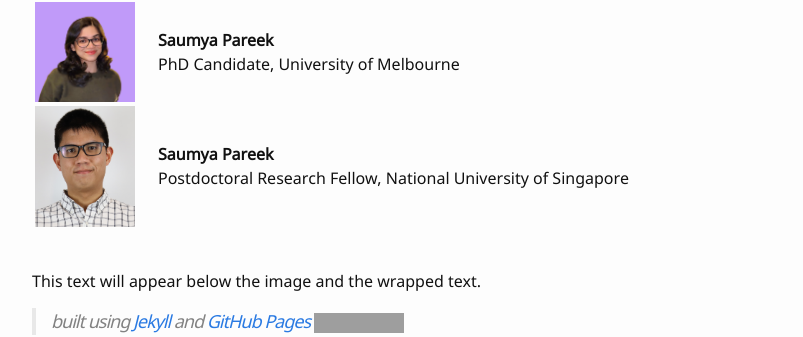
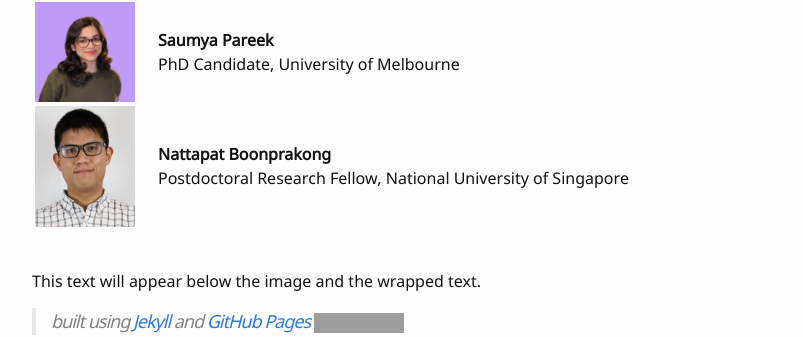
Before and after one commit to chi-bias-trust/chi-bias-trust.github.io, a Jekyll site: the page built from index.md, in a window 1280 px wide and 900 px high, scrolled down 3080 px. Shown: the part 393-730 px from the top of the window, without its empty margins (238-1041 px from the left). Built offline with Jekyll 4.4.1, drawn with Linux system fonts in a browser that asks for light colours; grey boxes are pictures that could not be loaded.

Commit message:
Update index.md

```diff
--- a/index.md
+++ b/index.md
@@ -81,7 +81,7 @@ For inquiries regarding the workshop, please reach out to [bias4trust.chiws@gmai
       <img src="images/Natt.jpeg" alt="Nattapat Boonprakong" width="100"/>
     </td>
     <td>
-      <b>Saumya Pareek</b>
+      <b>Nattapat Boonprakong</b>
       <br>
       Postdoctoral Research Fellow, National University of Singapore
       <br>
```
